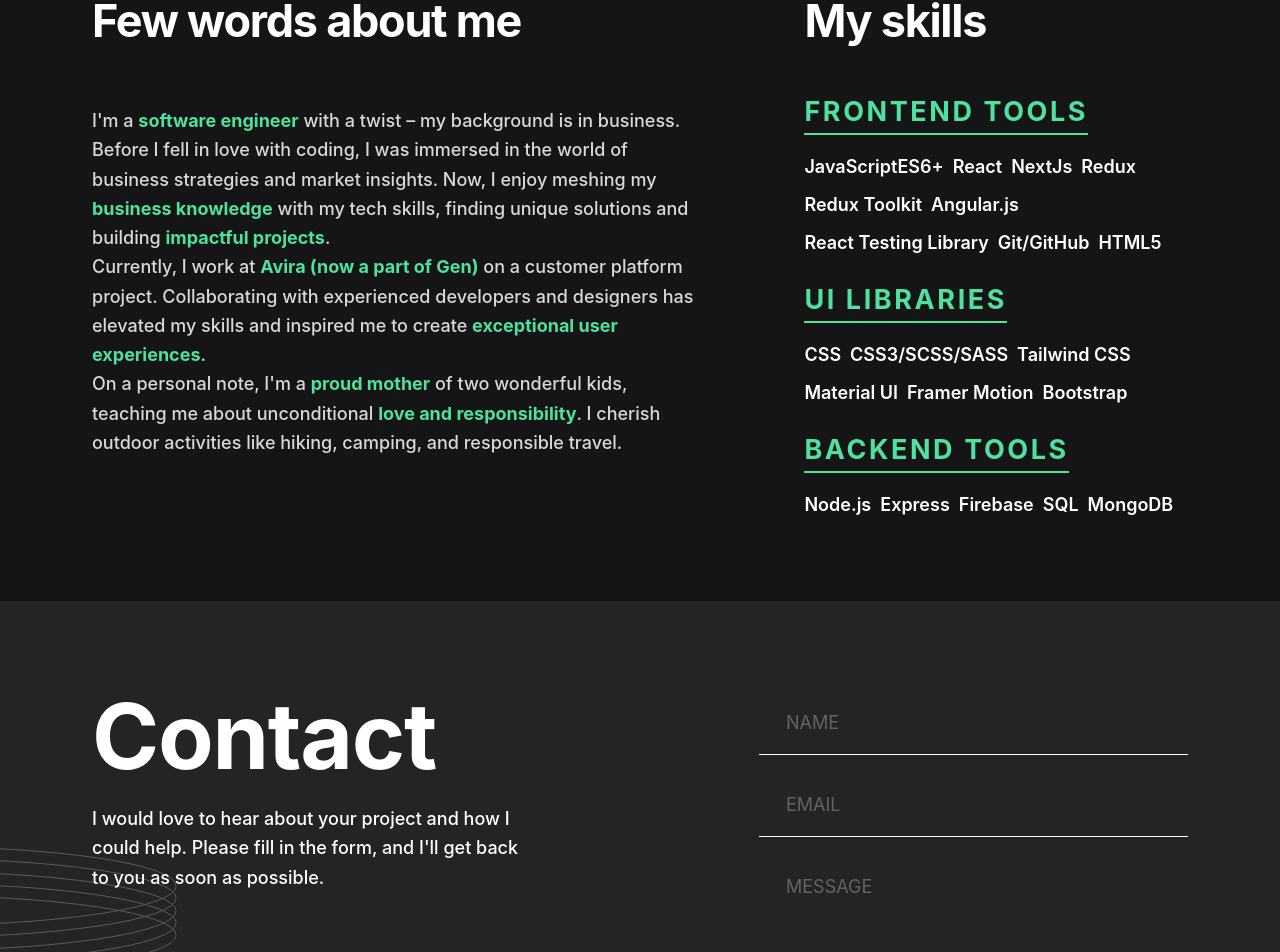
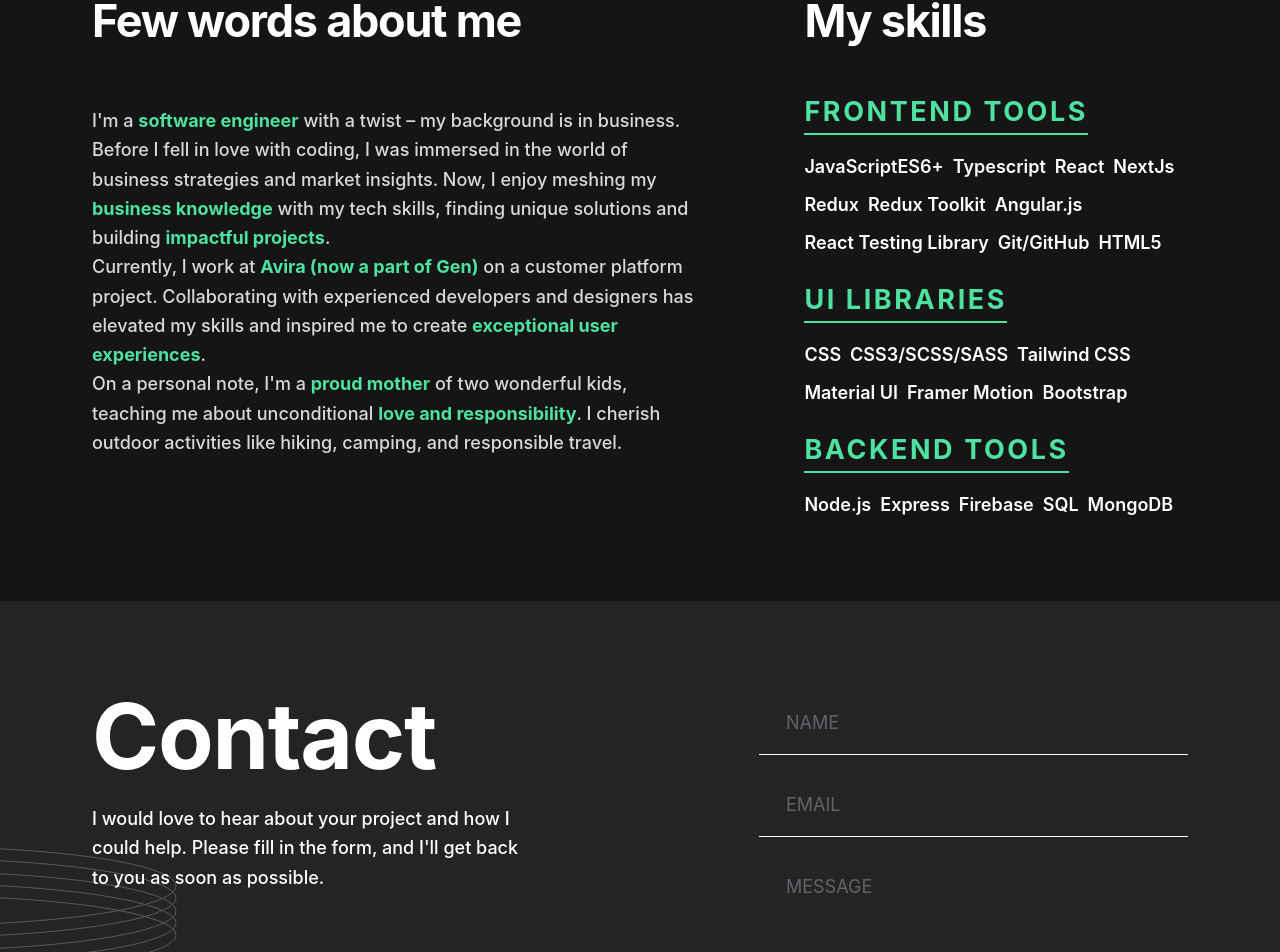
Before and after one commit to huyenluu/porfolio-v1, a Next.js app: page / in a window 1280 px wide. Shown: the part 2666-3618 px from the top of the page. Built offline with nearby package versions, Linux system fonts and the light colour scheme.

Commit message:
Update about.jsx

```diff
--- a/pages/about/about.jsx
+++ b/pages/about/about.jsx
@@ -1,5 +1,6 @@
 const FRONTEND_TOOLS = [
     'JavaScriptES6+',
+    'Typescript',
     'React',
     'NextJs',
     'Redux',
```
